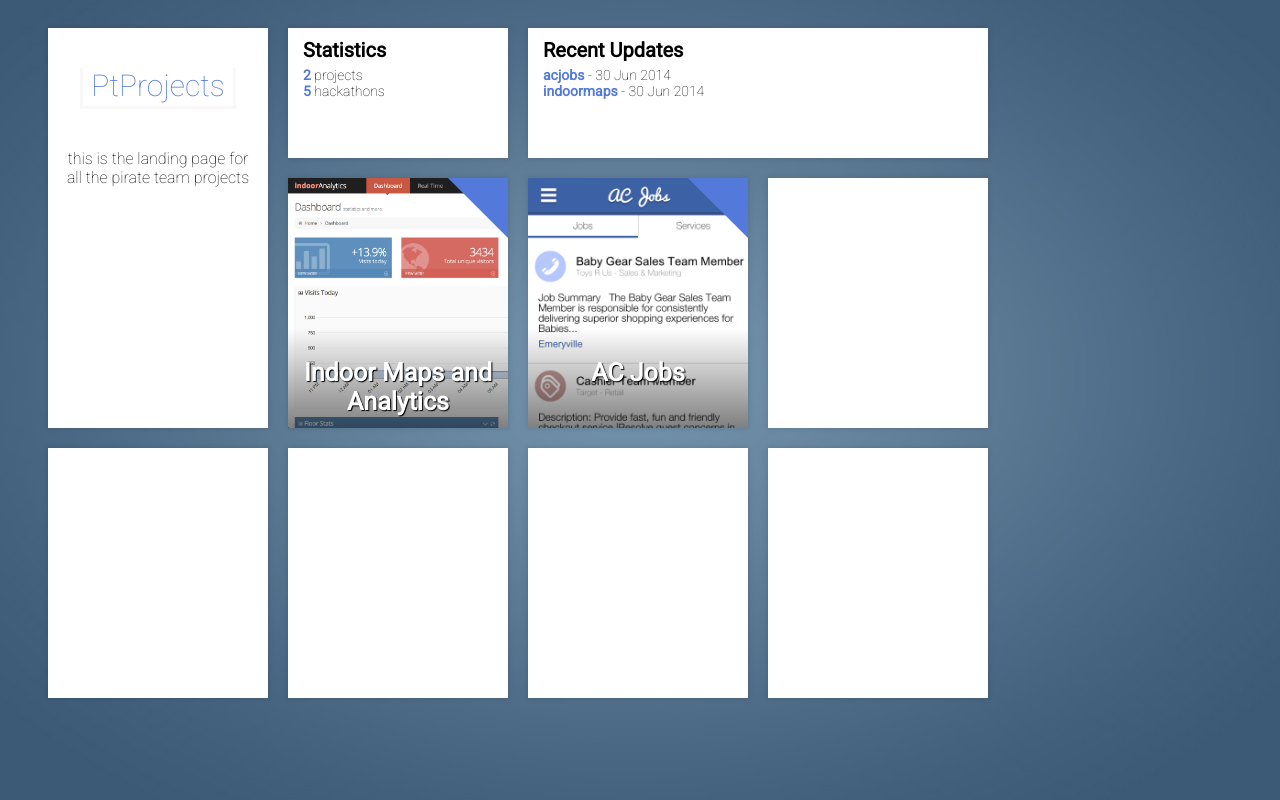
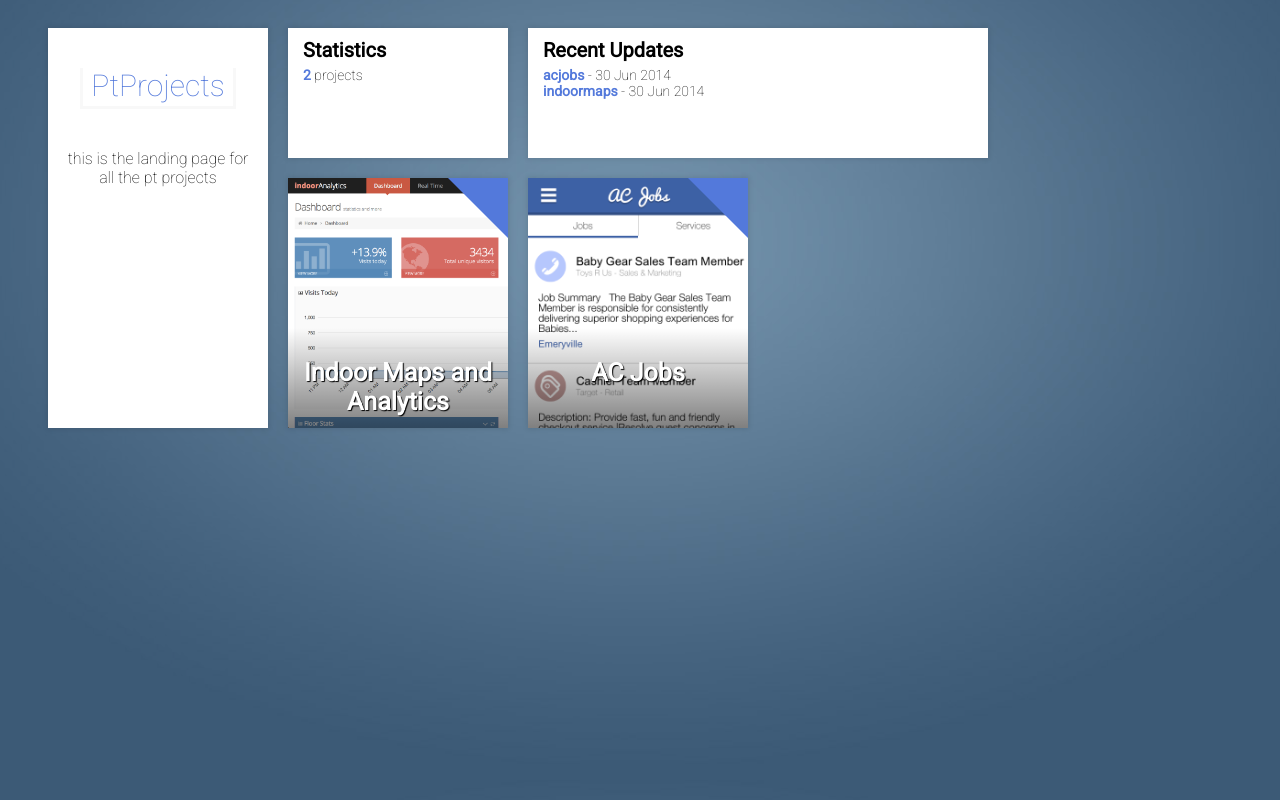
Before and after one commit to ptprojects/ptprojects.github.io, a plain HTML site: page index.html in a window 1280 px wide. Drawn offline with Linux system fonts and the light colour scheme.

Commit message:
edited:index.html

```diff
--- a/index.html
+++ b/index.html
@@ -191,12 +191,12 @@
 <div id="grid">
 	<div id="header_box" class="boxes">
 		<div class="content" id="title_content"><div id="logo">PtProjects</div></div>
-		<div class="content">this is the landing page for all the pirate team projects</div>
+		<div class="content">this is the landing page for all the pt projects</div>
 	</div>
 	<div id="top_box_1" class="boxes">
 		<div class="small-title"><span style="font-weight:bold;">Statistics</span></div>
 		<div class="text-content"><span class="project-small-title" >2</span> projects</div>
-		<div class="text-content"><span class="project-small-title" >5</span> hackathons</div>
+		<!-- <div class="text-content"><span class="project-small-title" >5</span> hackathons</div> -->
 	</div>
 	<div id="top_box_2" class="boxes">
 		<div class="small-title"><span style="font-weight:bold;">Recent Updates</span></div>
@@ -218,11 +218,11 @@
 			<div class="title_project">AC Jobs</div>
 		</div>
 	</div>
+	<!-- <div class="boxes"></div>
 	<div class="boxes"></div>
 	<div class="boxes"></div>
 	<div class="boxes"></div>
-	<div class="boxes"></div>
-	<div class="boxes"></div>
+	<div class="boxes"></div> -->
 </div>
 </body>
 </html>
```
